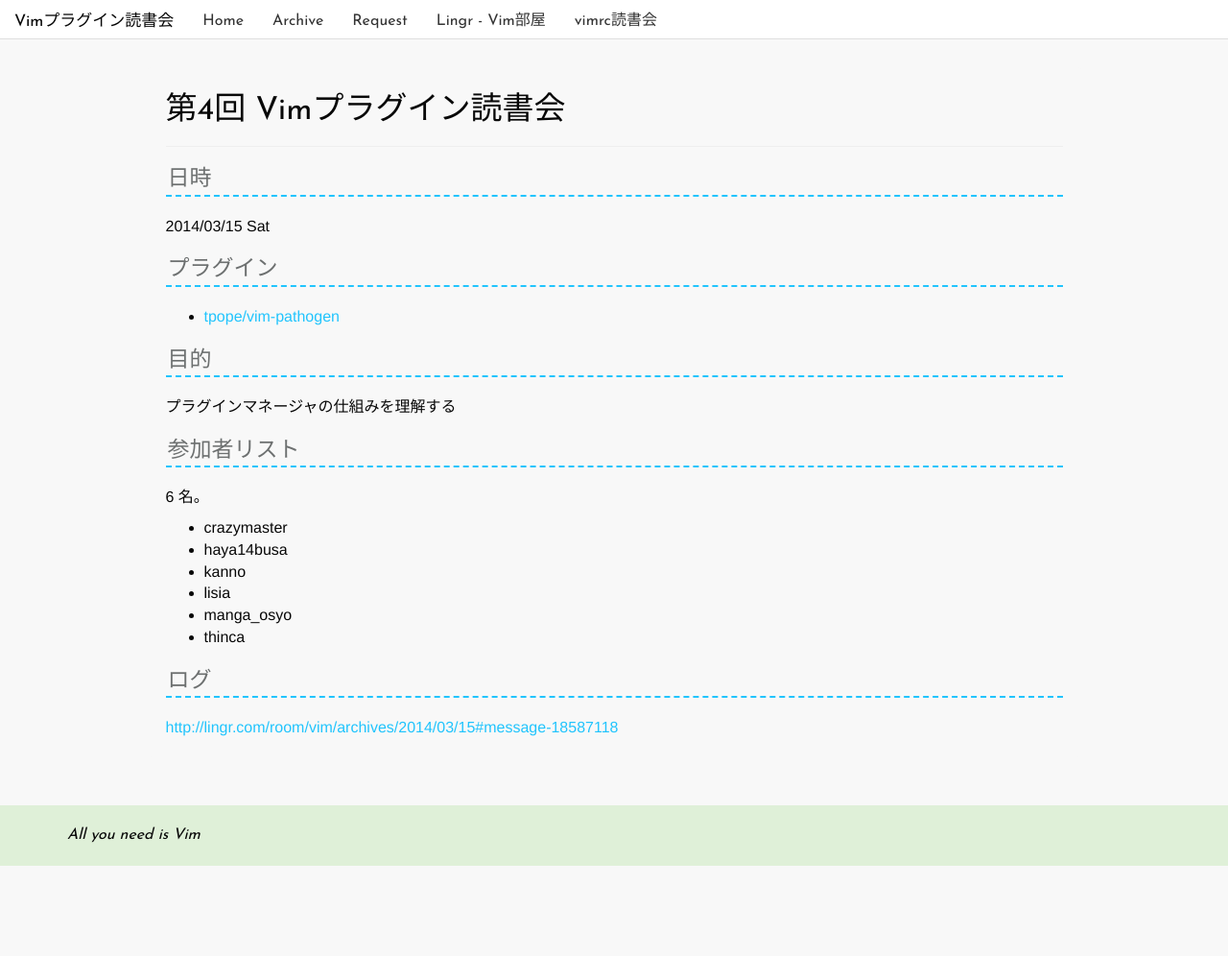
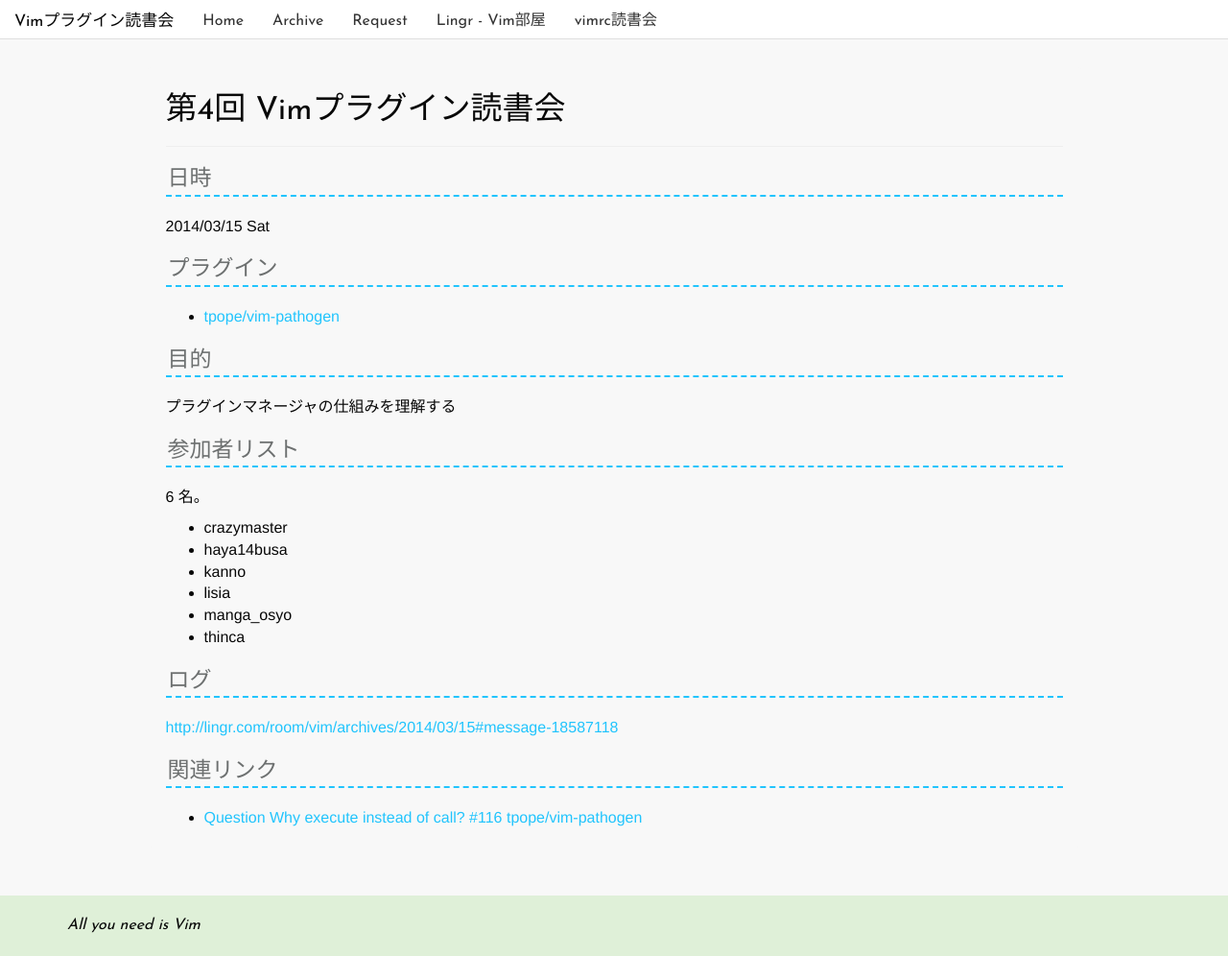
Before and after one commit to haya14busa/reading-vimplugin, a Jekyll site: the page built from archive/004.md, in a window 1280 px wide and 996 px high. Shown: the whole window at 96% size. Built offline with Jekyll 4.4.1, drawn with Linux system fonts in a browser that asks for light colours; nearby versions of some CDN libraries; Markdown is read by kramdown in place of the engine named in the settings.

Commit message:
Add relevant links on 4th

```diff
--- a/_data/archives.yml
+++ b/_data/archives.yml
@@ -100,3 +100,5 @@
   - thinca
   log: http://lingr.com/room/vim/archives/2014/03/15#message-18587118
   links:
+    - title: Question Why execute instead of call? \#116 tpope/vim-pathogen
+      url: https://github.com/tpope/vim-pathogen/issues/116
```
